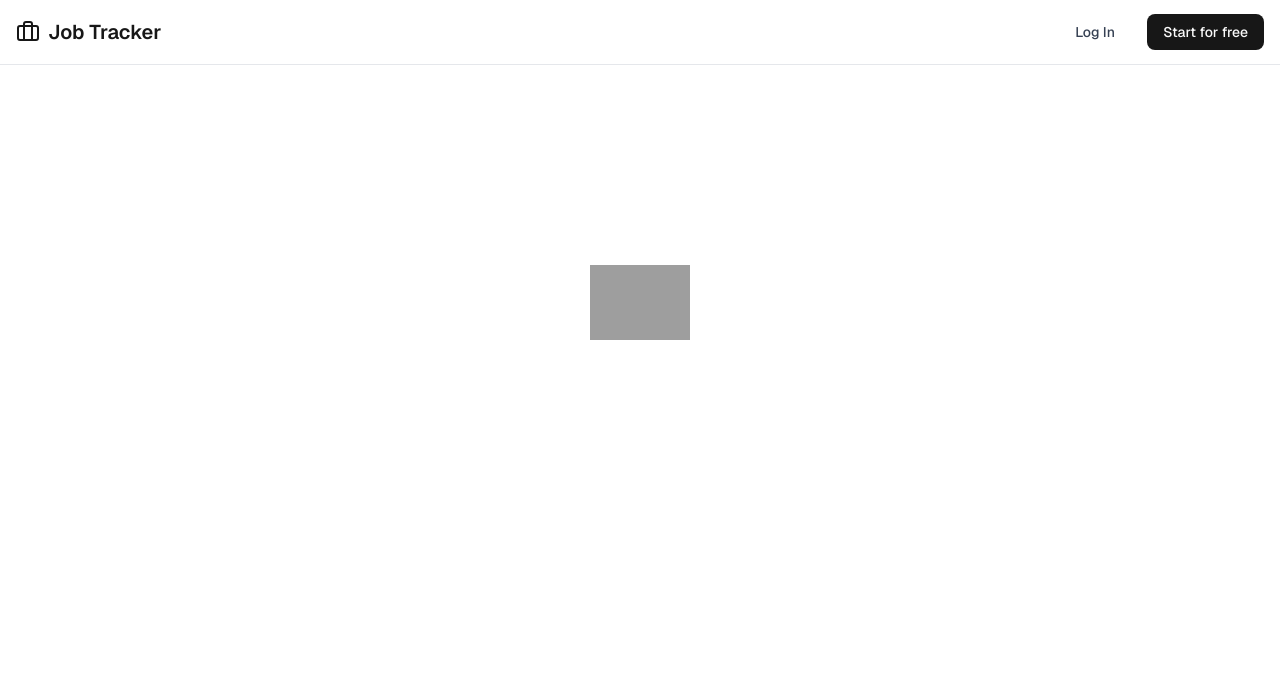
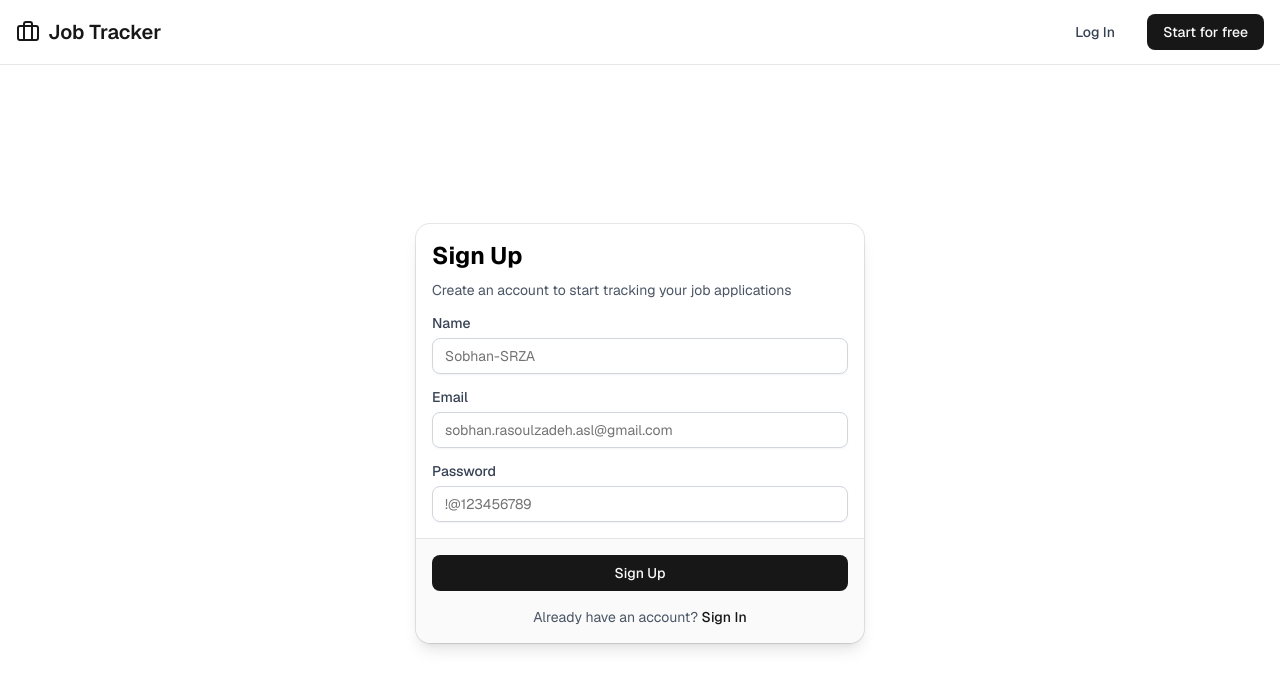
Before and after one commit to Sobhan-SRZA/nextjs-homeworks, a Next.js app in the folder lesson3_jobtracker/: page /sign-up in a window 1280 px wide. Shown: the top 688 px of the page. Built offline with nearby package versions, Linux system fonts and the light colour scheme; grey boxes are pictures that could not be loaded.

Commit message:
Update page.tsx

```diff
--- a/lesson3_jobtracker/app/sign-up/page.tsx
+++ b/lesson3_jobtracker/app/sign-up/page.tsx
@@ -13,7 +13,6 @@ import { Button } from "@/components/ui/button";
 import { Label } from "@/components/ui/label";
 import { Input } from "@/components/ui/input";
 import Link from "next/link";
-import Image from "next/image";
 
 export default function SignUp() {
     const [name, setName] = useState("");
@@ -25,14 +24,22 @@ export default function SignUp() {
 
     async function handleSubmit(e: React.FormEvent) {
         e.preventDefault();
+
+        setError("");
+        setLoading(true);
+
+        try {
+
+        }
+
+        catch (e) {
+            setError("An unexpected error occurred")
+        }
+
+        finally {
+            setLoading(false);
+        }
     }
-
-    return (
-        <div className="flex items-center justify-center p-50">
-        <Image  width={100} height={100} alt="image" src={"https://raw.githubusercontent.com/devicons/devicon/54cfe13ac10eaa1ef817a343ab0a9437eb3c2e08/icons/express/express-original.svg"}/>
-
-        </div>
-    )
 
     return (
         <div className="flex min-h-[calc(100vh-4rem)] items-center justify-center bg-white p-4">
@@ -47,7 +54,10 @@ export default function SignUp() {
                     </CardDescription>
                 </CardHeader>
 
-                <form className="space-y-4">
+                <form
+                    className="space-y-4"
+                    onSubmit={handleSubmit}
+                >
                     <CardContent className="space-y-4">
                         <div className="space-y-2">
                             <Label htmlFor="name" className="text-gray-700">
```
